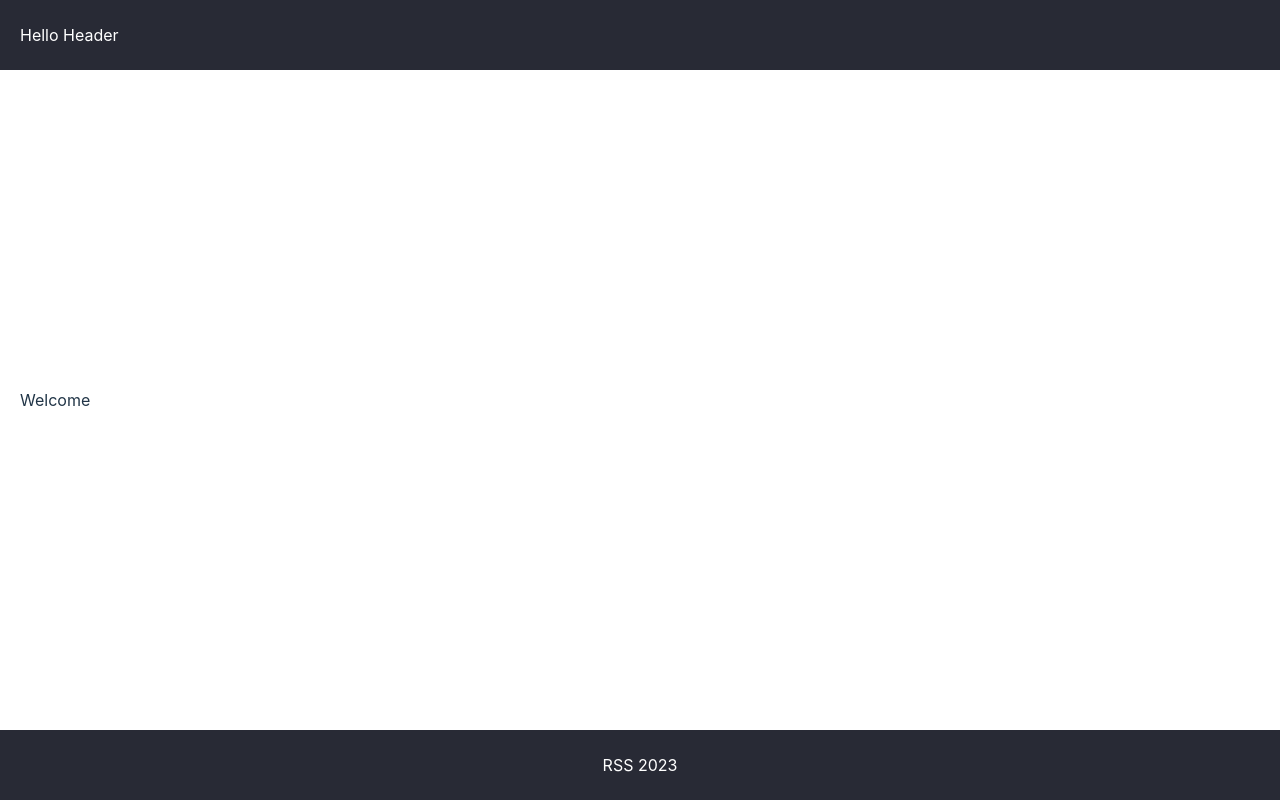
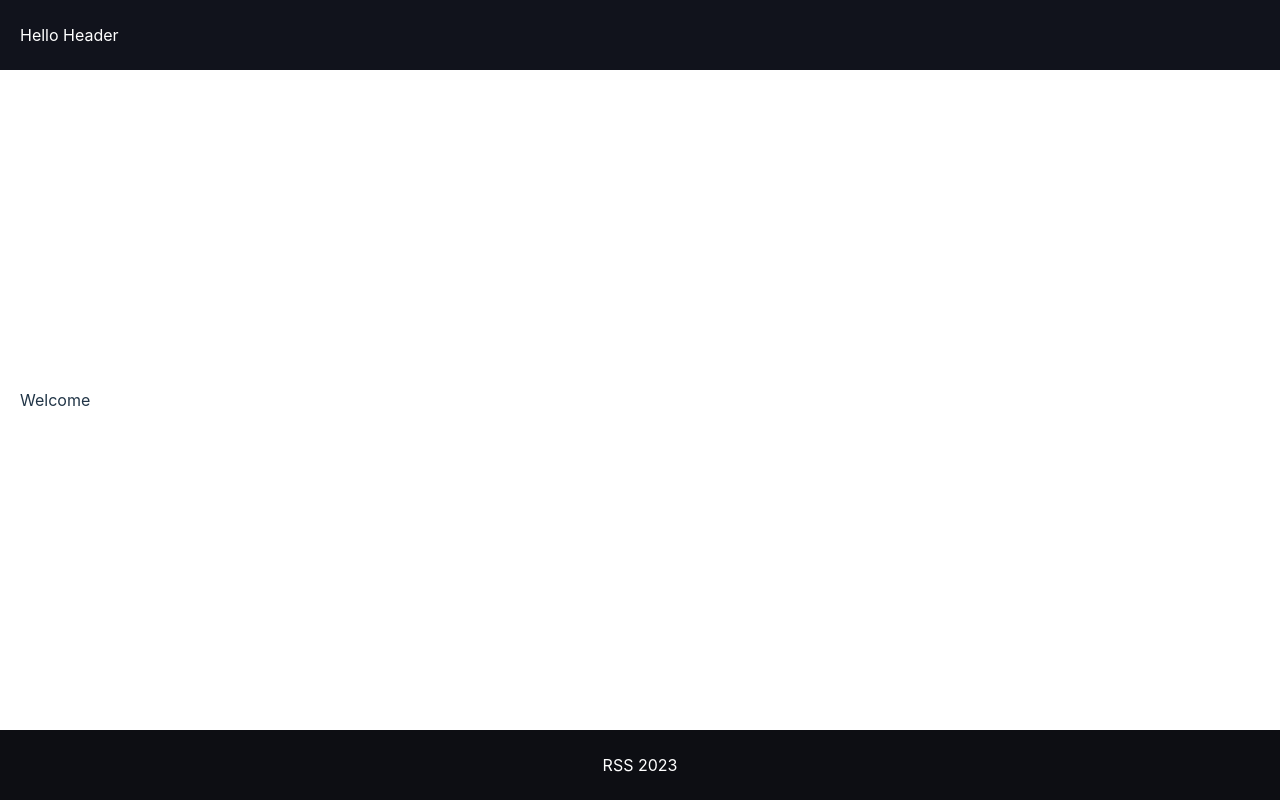
Before and after one commit to bloodsuckers-spb/graphiql-app, a React (Vite) app: page / in a window 1280 px wide. Built offline with nearby package versions, Linux system fonts and the light colour scheme.

Commit message:
feat: add vars

```diff
--- a/src/app/styles/normalize.scss
+++ b/src/app/styles/normalize.scss
@@ -15,7 +15,7 @@ html {
 
   color-scheme: light dark;
   color: rgba(255, 255, 255, 0.87);
-  background-color: #242424;
+  background-color: var(--bg-main);
 
   font-synthesis: none;
   text-rendering: optimizeLegibility;
--- a/src/app/styles/vars.scss
+++ b/src/app/styles/vars.scss
@@ -1 +1,10 @@
-$bg-color: #282a35;
+:root {
+    --bg-color: #282a35;
+    --color-accent: #FF5794;
+    --color-dark: #0D0E13;
+    --color-secondary: #5D6798;
+    --color-white: #FFFFFF;
+    --color-warning: #ff5729;
+    --bg-main: #11131C;
+    --bg-secondary: #171A26;
+}
--- a/src/widgets/footer/Footer.module.scss
+++ b/src/widgets/footer/Footer.module.scss
@@ -1,7 +1,7 @@
 .footer {
   height: 70px;
   line-height: 70px;
-  background-color: $bg-color;
+  background-color: var(--color-dark);
   color: #fff;
   text-align: center;
 }
--- a/src/widgets/header/Header.module.scss
+++ b/src/widgets/header/Header.module.scss
@@ -1,6 +1,6 @@
 .header {
   height: 70px;
-  background-color: $bg-color;
+  background-color: var(--bg-main);
   color: #fff;
 }
 
```
